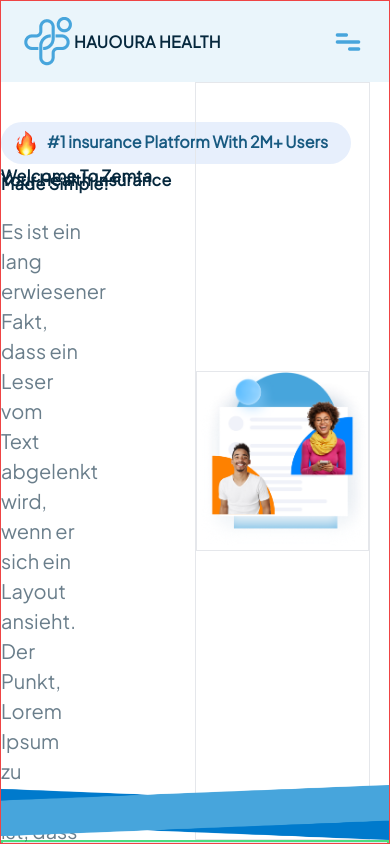
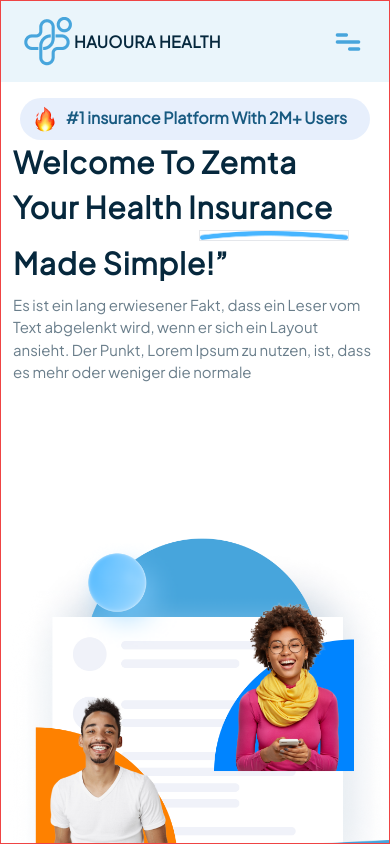
Before and after one commit to mdZaid165201b/health-insurance-landing-page, a React (Create React App) app: page / in a window 390 px wide. Built offline with nearby package versions, Linux system fonts and the light colour scheme; the HTML template or start-up script is replaced by a standard one.

Commit message:
Hero section done Now working on How It woek section

```diff
--- a/src/components/hero.jsx
+++ b/src/components/hero.jsx
@@ -9,23 +9,25 @@ function Hero() {
     return (
         <section className='h-full w-full relative'>
             <div className='w-full h-full absolute'>
-                <div className='w-[100%] h-full flex  sm:px-14 md:px-16 lg:px-20px xl:px-24 2xl:px-28'>
+                <div className='w-[100%] h-full flex flex-col sm:flex-row  sm:px-14 md:px-16 lg:px-20px xl:px-24 2xl:px-28'>
                 {/* left side */}
-                    <div className='w-[50%] h-full flex flex-col  py-10 '>
-                        <div className='bg-[#1363DF1A] flex gap-x-2 font-Jakarta font-semibold text-[#185A81] py-2 px-3 w-[350px] rounded-full'>
-                            <img src={Fire} alt="fire" />
-                            <p>#1 insurance Platform With 2M+ Users</p>
+                    <div className='w-full sm:w-[50%] h-full flex flex-col py-4  sm:py-10 '>
+                        <div className='w-full flex justify-center sm:justify-start'>
+                            <div className='bg-[#1363DF1A] flex gap-x-2 font-Jakarta font-semibold text-[#185A81] py-2 px-3 w-[350px] rounded-full'>
+                                <img src={Fire} alt="fire" />
+                                <p>#1 insurance Platform With 2M+ Users</p>
+                            </div>
                         </div>
-                        <div className='w-full text-[#06283D] capitalize font-Jakarta sm:text-[30px] md:text-[30px] lg:text-[45px] xl:text-[50px] 2xl:text-[70px]'>
+                        <div className='w-full px-3 sm:px-0 text-[#06283D] capitalize font-Jakarta text-[30px] sm:text-[30px] md:text-[30px] lg:text-[45px] xl:text-[50px] 2xl:text-[70px]'>
                             <h1 className='font-bold tracking-wide'>welcome to zemta <br />
-                                <span className='flex flex-col -my-5 -gap-y-3'>
+                                <span className='flex flex-col my-0 sm:-my-5  gap-y-0 sm:-gap-y-3'>
                                     <h1>your Health Insurance</h1>
-                                    <div className='w-full flex justify-end px-44 md:-mt-2 xl:-mt-4'><img src={HeadingLine} alt="Heading line" className='w-[400px]' /></div>
+                                    <div className='w-full flex justify-end pr-7 sm:px-44 md:-mt-2 xl:-mt-4'><img src={HeadingLine} alt="Heading line" className='w-[150px] sm:w-[400px] border' /></div>
                                 </span>
                                 made simple!”</h1>
                         </div>
-                        <div className='font-Jakarta text-[#06283D99] w-full pr-28 my-5'>
-                            <h1 className='text-[20px]'>
+                        <div className='font-Jakarta text-[#06283D99] w-full px-3 sm:pr-28 my-2'>
+                            <h1 className='text-[15px] sm:text-[20px]'>
                                 Es ist ein lang erwiesener Fakt, dass ein Leser vom Text abgelenkt wird, wenn er sich ein Layout ansieht. Der Punkt, Lorem Ipsum zu nutzen, ist, dass es mehr oder weniger die normale
                             </h1>
                         </div>
@@ -33,13 +35,12 @@ function Hero() {
                             <button className='hidden sm:block rounded-[8px] bg-[#47A5DC] py-3 px-7 font-Jakarta text-white hover:bg-[#6BB7E2] duration-150 drop-shadow-2xl shadow-black/40 shadow-2xl hover:shadow-black/50'>Get Started</button>
                         </div>
                     </div>
-                    <div className='w-[45%] h-full border flex items-center'>
-                        <img src={HeroRightSideImage} alt="Right side Image" className='w-full border object-cover' />
+                    <div className='w-full sm:w-[45%] h-[200px] sm:h-full flex items-center'>
+                        <img src={HeroRightSideImage} alt="Right side" className='w-full object-cover bg-clip-content' />
                     </div>
-
                 </div>
-                <div className='absolute bottom-0 z-50'>
-                    <img src={HeroPattern} alt="Hero bottom pattern" />
+                <div className='relative sm:absolute bottom-0 h-[70px] sm:h-fit z-50 w-full'>
+                    <img src={HeroPattern} alt="Hero bottom pattern" className='h-full w-full' />
                 </div>
             </div>
         </section>
--- /dev/null
+++ b/src/components/howItWorkComponent.jsx
@@ -0,0 +1,74 @@
+import React from 'react';
+import StartBG from '../assets/HeaderStar.png';
+import HeadingLine from '../assets/HeadingLine.png';
+
+function HowItWorkComponent() {
+    return (
+        <section className='w-full h-[700px] border-2 border-green-400 relative top-10 mb-14 bg-[#F8F8F8]'>
+            {/* Circle */}
+            <div className='relative'>
+                <div className='w-[200px] absolute z-50 hidden sm:block'>
+                    <img src={StartBG} alt="Start Background" className='opacity-30' />
+                </div>
+                <div className='w-full flex mt-16 sm:mt-0 justify-center'>
+                    <div className='border flex flex-col items-center'>
+                        <div className='w-fit flex flex-col items-center'>
+                            <h1 className='text-[#06283D] tracking-wide text-[30px] font-bold sm:text-[30px] lg:text-[40px] xl:text-[50px] 2xl:text-[64px]'>How it Works?</h1>
+                            <div className='w-full flex justify-end pr-2 sm:pr-0 -mt-0 sm:-mt-4'>
+                                <img src={HeadingLine} alt="Heading line" className='w-[150px] lg:w-[100px] xl:w-[200px] 2xl:w-[300px]' />
+                            </div>
+
+                        </div>
+                    </div>
+                </div>
+                {/*<div className=' w-full flex flex-col gap-y-14 sm:gap-y-0 sm:flex-row justify-center items-center sm:items-baseline  gap-x-0 sm:gap-x-20 px-5 sm:px-[100px] md:px-[130px] lg:px-[150px] xl:px-[180px] 2xl:px-[200px] my-20 z-50'>*/}
+                {/*    <div className='w-full sm:w-[300px] h-[300px] bg-white rounded-[20px] shadow-[40px_20px_80px_0px_rgba(101,115,137,0.10)] border border-gray-400/10 flex items-center px-8'>*/}
+                {/*        <div className='flex flex-col  gap-y-4 h-full w-full py-10'>*/}
+                {/*            <div className='w-[50px] h-[50px] bg-[#E7EFFC] rounded-[10px] flex items-center p-2'>*/}
+                {/*                <img src={LanguageIcon} alt="LanguageIcon" className='w-full h-full'/>*/}
+                {/*            </div>*/}
+                {/*            <div className='text-[20px] text-[#06283D] font-Jakarta font-semibold'>*/}
+                {/*                <h1>Simplified</h1>*/}
+                {/*                <h1>Language</h1>*/}
+                {/*            </div>*/}
+                {/*            <div className='w-full text-[#06283D99] text-[14px] font-Jakarta leading-[28px]'>*/}
+                {/*                <p>No More Confusing Terms - We Explain Health Insurance in Plain English.</p>*/}
+                {/*            </div>*/}
+                {/*        </div>*/}
+                {/*    </div>*/}
+                {/*    <div className='w-full sm:w-[300px] h-[300px] bg-white rounded-[20px] shadow-[40px_20px_80px_0px_rgba(101,115,137,0.10)] border border-gray-400/10 flex items-center px-8'>*/}
+                {/*        <div className='flex flex-col  gap-y-4 h-full w-full py-10'>*/}
+                {/*            <div className='w-[50px] h-[50px] bg-[#E7EFFC] rounded-[10px] flex items-center p-2'>*/}
+                {/*                <img src={EyeIcon} alt="LanguageIcon" className='w-full h-full'/>*/}
+                {/*            </div>*/}
+                {/*            <div className='text-[20px] text-[#06283D] font-Jakarta font-semibold'>*/}
+                {/*                <h1>User-Friendly</h1>*/}
+                {/*                <h1>Interface</h1>*/}
+                {/*            </div>*/}
+                {/*            <div className='w-full text-[#06283D99] text-[14px] font-Jakarta leading-[28px]'>*/}
+                {/*                <p>Easy-to-Use Tools for Comparing Plans and Understanding Benefits.</p>*/}
+                {/*            </div>*/}
+                {/*        </div>*/}
+                {/*    </div>*/}
+                {/*    <div className='w-full sm:w-[300px] h-[300px] bg-white rounded-[20px] shadow-[40px_20px_80px_0px_rgba(101,115,137,0.10)] border border-gray-400/10 flex items-center px-8'>*/}
+                {/*        <div className='flex flex-col  gap-y-4 h-full w-full py-10'>*/}
+                {/*            <div className='w-[50px] h-[50px] bg-[#E7EFFC] rounded-[10px] flex items-center p-2'>*/}
+                {/*                <img src={LanguageIcon} alt="LanguageIcon" className='w-full h-full'/>*/}
+                {/*            </div>*/}
+                {/*            <div className='text-[20px] text-[#06283D] font-Jakarta font-semibold'>*/}
+                {/*                <h1>Empowering You</h1>*/}
+                {/*                /!*<h1>You</h1>*!/*/}
+                {/*            </div>*/}
+                {/*            <div className='w-full text-[#06283D99] text-[14px] font-Jakarta leading-[28px]'>*/}
+                {/*                <p>No More Confusing Terms - We Explain Health Insurance in Plain English.</p>*/}
+                {/*            </div>*/}
+                {/*        </div>*/}
+                {/*    </div>*/}
+
+                {/*</div>*/}
+            </div>
+        </section>
+    );
+}
+
+export default HowItWorkComponent;
--- a/src/pages/Home.jsx
+++ b/src/pages/Home.jsx
@@ -3,6 +3,7 @@ import HeroStar from '../assets/HeaderStar.png';
 import Hero from "../components/hero";
 import Header from "../components/header";
 import Chooseus from "../components/chooseus";
+import HowItWorkComponent from "../components/howItWorkComponent";
 
 function Home() {
     return (
@@ -16,6 +17,7 @@ function Home() {
                     <Hero />
                     {/*<div className='h-[400px] bg-teal-200 absolute'> helooooo</div>*/}
                     <Chooseus />
+                    <HowItWorkComponent />
                 </section>
             </div>
 
```
Also changed, not shown: src/components/chooseus.jsx (+22 -22 lines).
